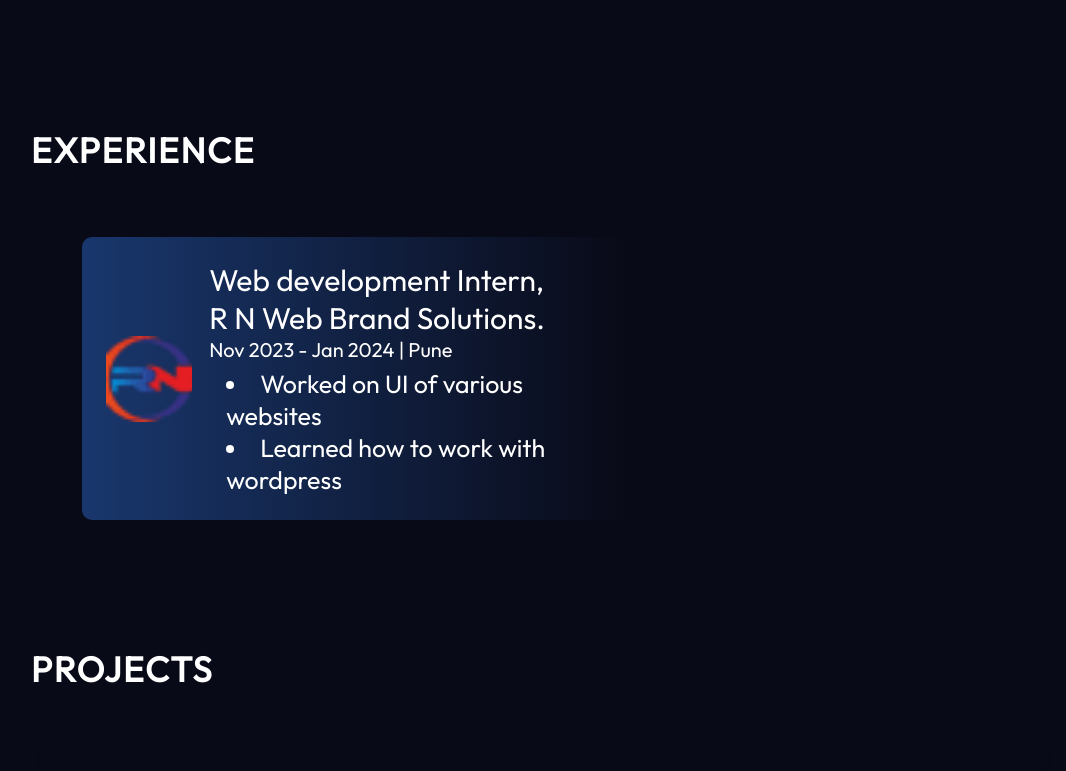
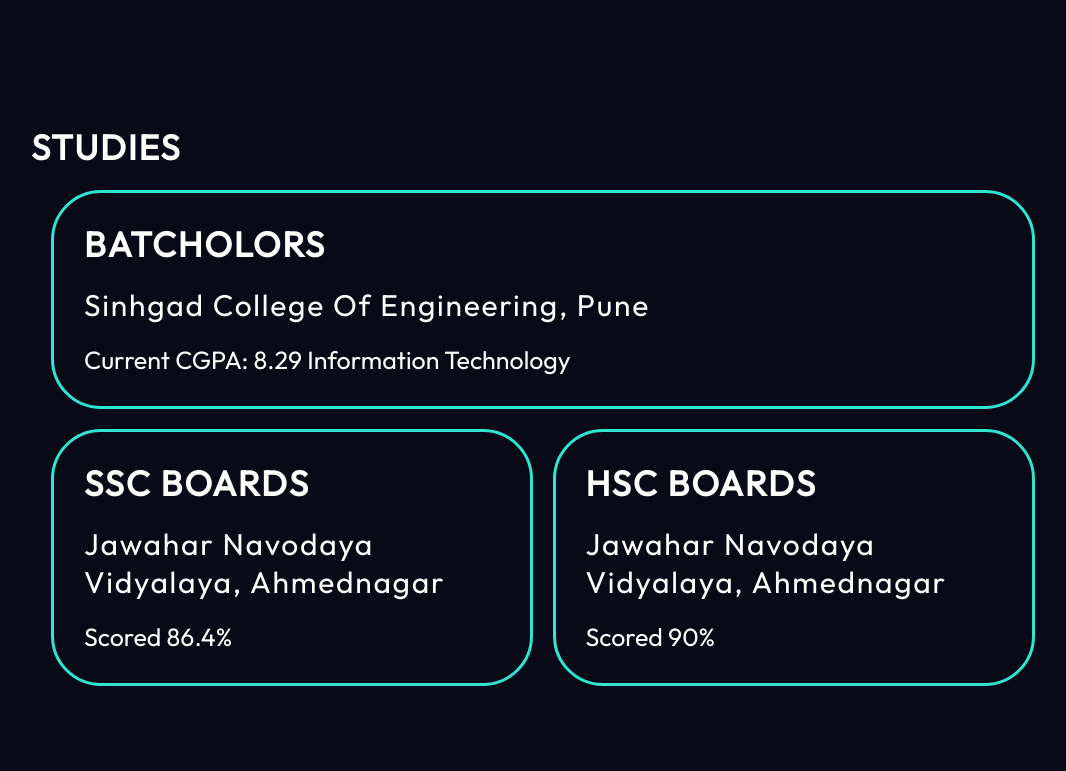
Before and after one commit to siddhant-2002/portfolio, a React (Vite) app: page / in a window 1280 px wide. Shown: the part 1990-2761 px from the top of the page, without its empty margins (97-1163 px from the left). Built offline with nearby package versions, Linux system fonts and the light colour scheme.

Commit message:
studies section added

```diff
--- a/src/App.jsx
+++ b/src/App.jsx
@@ -11,7 +11,7 @@
 import { Community } from "./components/Community/Community";
 import { Links } from "./components/Links/Links";
 import { Contact } from "./components/Contact/Contact";
-// import {Studies} from "./components/Studies/Studies"
+import {Studies} from "./components/Studies/Studies"
 
 function App() {
   return (
@@ -20,7 +20,7 @@
       <Hero />
       <About />
       <Skills/>
-      {/* <Studies/> */}
+      <Studies/>
       <Experience />
       <Projects />
       <Achievements/>
--- a/src/components/Studies/Studies.jsx
+++ b/src/components/Studies/Studies.jsx
@@ -15,20 +15,30 @@
                 studies
             </div>
             <div className={styles.section}>
-                <div className={styles.div1}>
-                    <p className={styles.title}>Boards</p>
-                    <br />
-                    <p className={styles.school}>Jawahar Navodaya Vidyalaya, Ahmednagar</p>
-                    <br />
-                    <p className={styles.title1}>10th Class: Scored 86.4% </p>
-                    <p className={styles.title1}>12th Class: Scored 90% </p>
-                </div>
-                <div className={styles.div1}>
+
+                <div className={styles.diva}>
                     <p className={styles.title}>Batcholors</p>
                     <br />
                     <p className={styles.school}>Sinhgad College Of Engineering, Pune</p>
                     <br />
-                    <p className={styles.title1}>Current CGPA: 8.29, pursuing Bachelor of Engineering in Information Technology</p>
+                    <p className={styles.title1}>Current CGPA: 8.29  Information Technology</p>
+                </div>
+                <div  className={styles.div2}>
+                    <div className={styles.div1}>
+                        <p className={styles.title}> SSC Boards</p>
+                        <br />
+                        <p className={styles.school}>Jawahar Navodaya Vidyalaya, Ahmednagar</p>
+                        <br />
+                        <p className={styles.title1}>Scored 86.4% </p>
+
+                    </div>
+                    <div className={styles.div1}>
+                        <p className={styles.title}> HSC Boards</p>
+                        <br />
+                        <p className={styles.school}>Jawahar Navodaya Vidyalaya, Ahmednagar</p>
+                        <br />
+                        <p className={styles.title1}> Scored 90% </p>
+                    </div>
                 </div>
             </div>
 
--- a/src/components/Studies/Studies.module.css
+++ b/src/components/Studies/Studies.module.css
@@ -52,6 +52,15 @@
 	text-align: center;
 }
 
+.diva{
+	display: block;
+	/* width: 50%; */
+	height: auto;
+	border: 3px solid rgb(48, 228, 210) ;
+	border-radius: 50px;
+	padding: 3%;
+}
+
 .div1 {
 	display: block;
 	width: 50%;
@@ -61,9 +70,14 @@
 	padding: 3%;
 }
 
+.div2{
+	display: flex;
+	gap: 20px;
+}
 .section{
 	display: flex;
-	flex-direction: row;
+	flex-direction: column;
+	width: 100%;
 	gap: 20px;
 	padding: 2%;
 }
```
